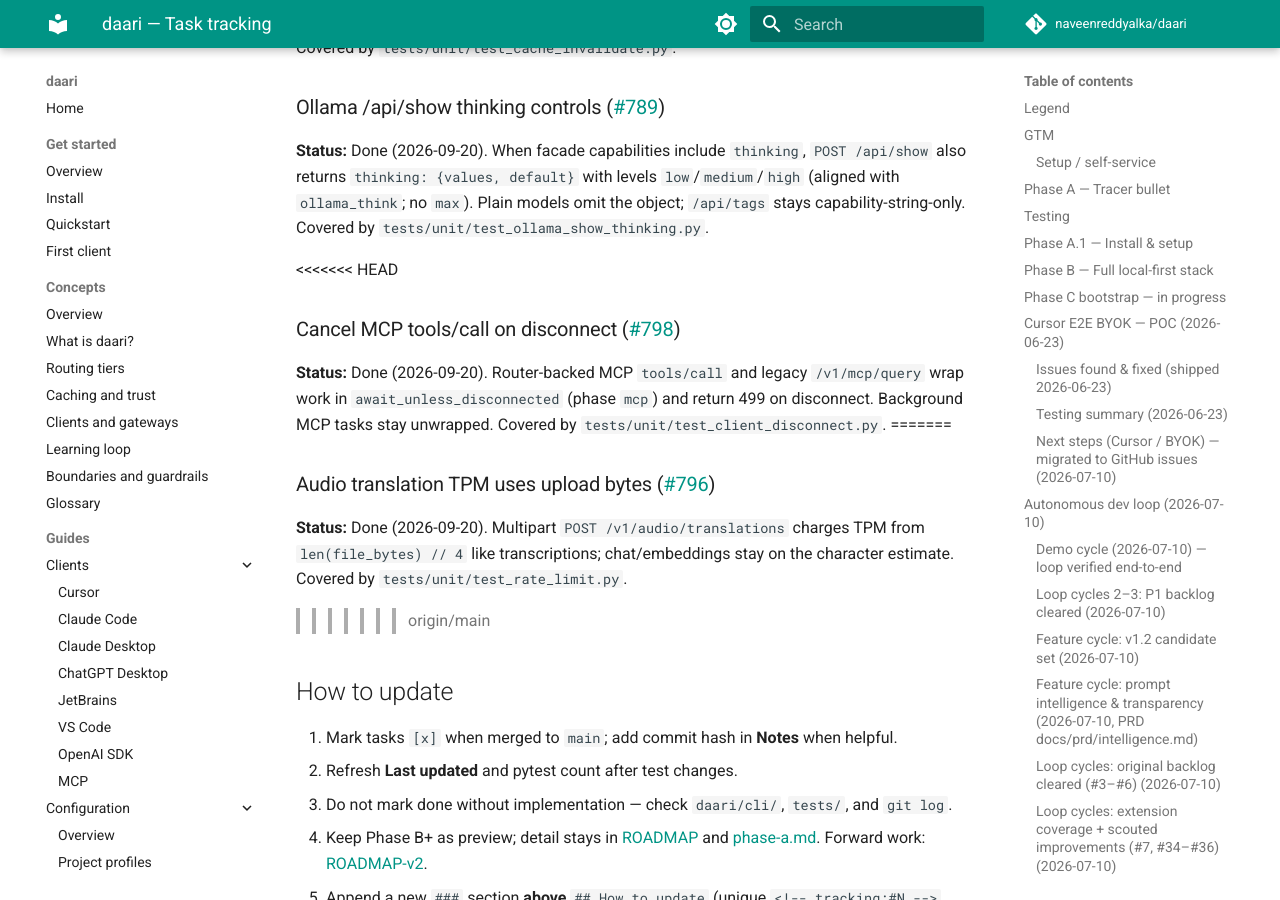
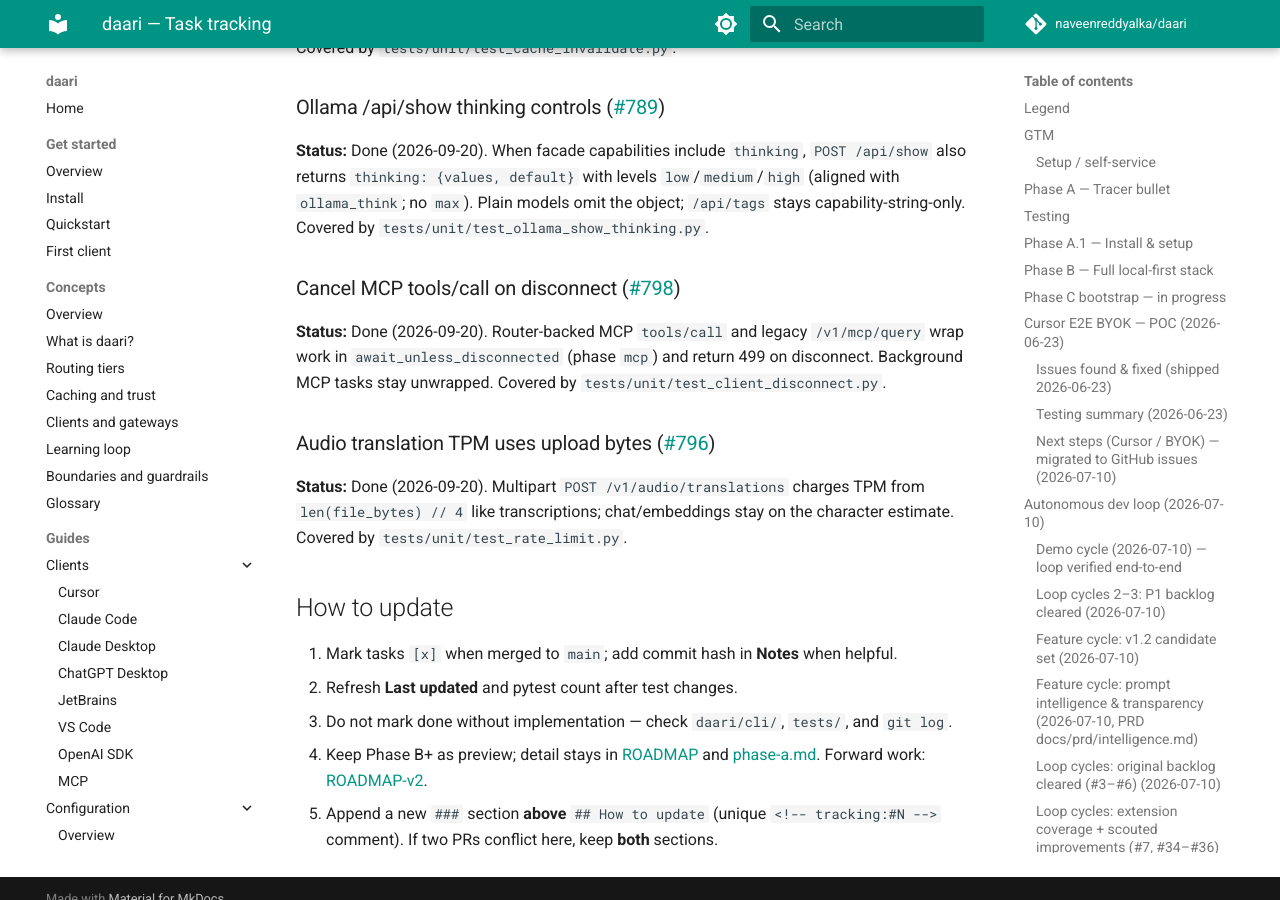
Before and after one commit to naveenreddyalka/daari, an MkDocs documentation site: the page built from docs/TRACKING.md, in a window 1280 px wide and 900 px high, scrolled down 85176 px. Built offline with MkDocs 1.6.1 and Material for MkDocs 9.7.7, drawn with Linux system fonts in a browser that asks for light colours; comment, search, counter and statistics services are not loaded.

Commit message:
fix(docs): drop TRACKING merge conflict markers
Co-authored-by: Cursor <cursoragent@cursor.com>

```diff
--- a/docs/TRACKING.md
+++ b/docs/TRACKING.md
@@ -3491,7 +3491,6 @@ rows and L1 rows whose `context_key` contains that segment. CLI
 omit the object; `/api/tags` stays capability-string-only. Covered by
 `tests/unit/test_ollama_show_thinking.py`.
 
-<<<<<<< HEAD
 ### Cancel MCP tools/call on disconnect ([#798](https://github.com/naveenreddyalka/daari/issues/798))
 
 <!-- tracking:#798 -->
@@ -3499,14 +3498,13 @@ omit the object; `/api/tags` stays capability-string-only. Covered by
 `/v1/mcp/query` wrap work in `await_unless_disconnected` (phase `mcp`) and
 return 499 on disconnect. Background MCP tasks stay unwrapped. Covered by
 `tests/unit/test_client_disconnect.py`.
-=======
+
 ### Audio translation TPM uses upload bytes ([#796](https://github.com/naveenreddyalka/daari/issues/796))
 
 <!-- tracking:#796 -->
 **Status:** Done (2026-09-20). Multipart `POST /v1/audio/translations` charges
 TPM from `len(file_bytes) // 4` like transcriptions; chat/embeddings stay on
 the character estimate. Covered by `tests/unit/test_rate_limit.py`.
->>>>>>> origin/main
 
 ## How to update
 
```
